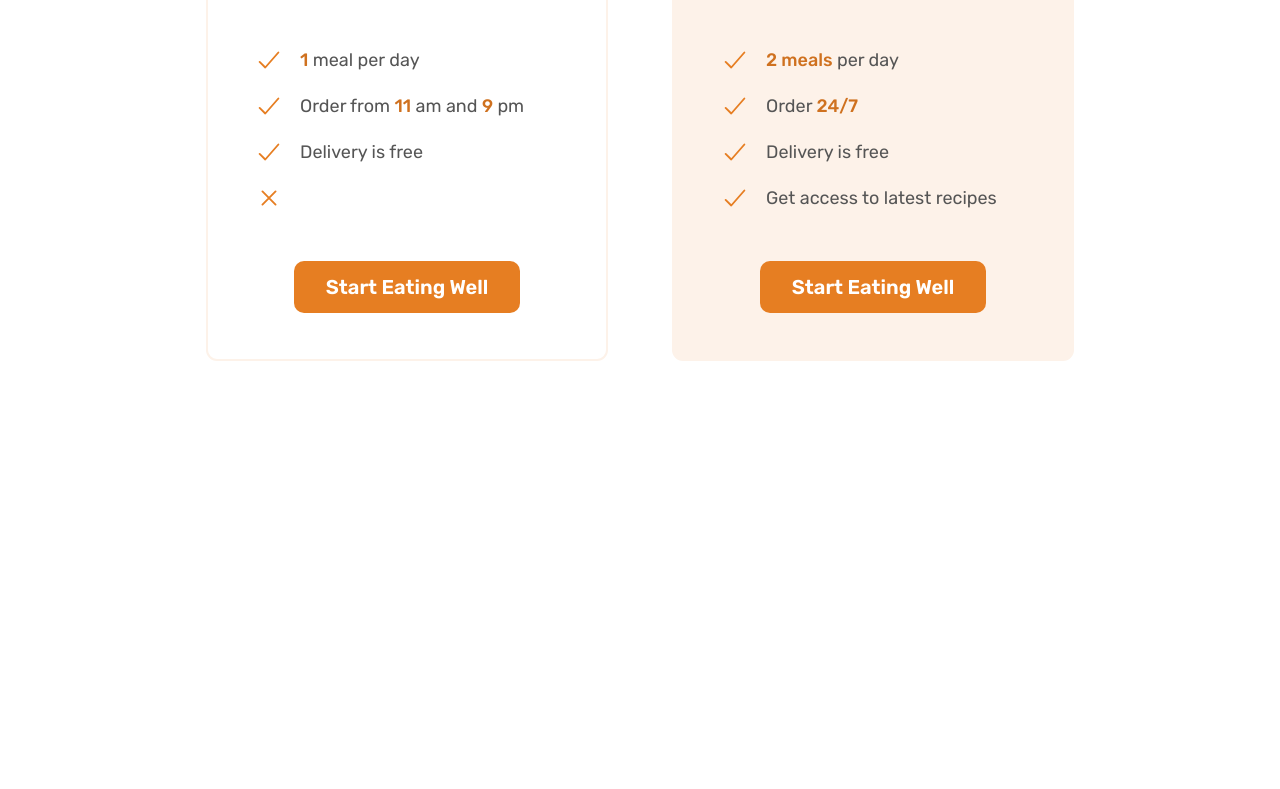
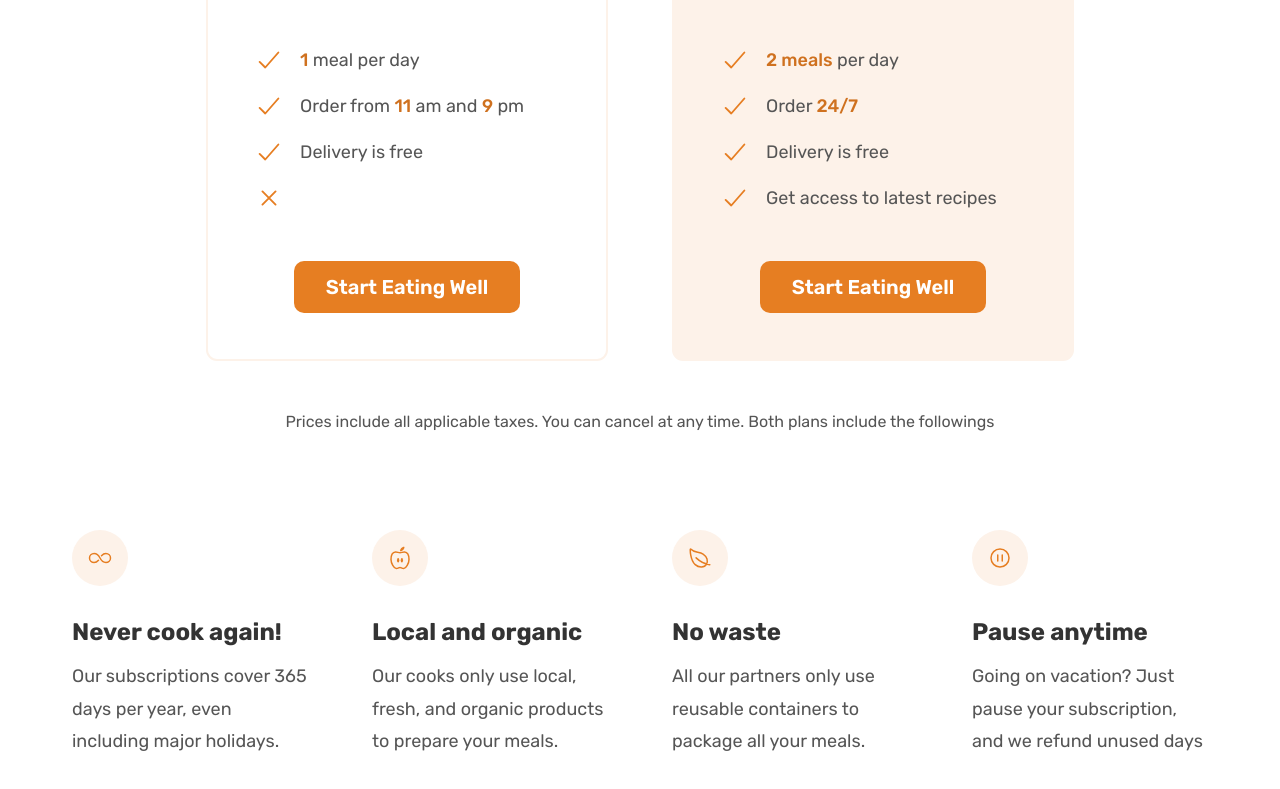
Before and after one commit to srjingole0610/Omnifood_Application, a plain HTML site: page index.html in a window 1280 px wide. Shown: the part 4842-5631 px from the top of the page. Before the commit the page ends 5299 px from the top, so only its background shows below. Drawn offline with nearby package versions, Linux system fonts and the light colour scheme.

Commit message:
Created a feature for pricing section

```diff
--- a/css/general.css
+++ b/css/general.css
@@ -76,8 +76,15 @@ body{
 display: grid;
 row-gap: 9.6rem;
 column-gap: 6.4rem;
+}
 
+.grid:not(:last-child){
+  margin-bottom: 9.6rem;
 }
+
+ .grid--4-cols {
+    grid-template-columns: repeat(4, 1fr);
+    }
 
 .grid--2-cols {
 grid-template-columns: repeat(2, 1fr);
--- a/css/style.css
+++ b/css/style.css
@@ -442,3 +442,33 @@
   text-align: center;
   margin-top: 4.8rem;
 }
+
+.plan-details{
+  font-size: 1.6rem;
+  line-height: 1.6;
+  text-align: center;
+}
+
+
+.feature-icon{
+  color: #e67e22;
+  height: 2.4rem;
+  width: 2.4rem;
+  margin-bottom: 3.2rem;
+  background-color: #fdf2e9;
+  margin-bottom: 3.2rem;
+  padding: 1.6rem;
+  border-radius: 50%;
+}
+
+.feature-title{
+    font-size: 2.4rem;
+    color: #333;
+    font-weight: 700;
+    margin-bottom: 1.6rem;
+}
+
+.feature-text{
+    font-size: 1.8rem;
+    line-height: 1.8;
+}
--- a/index.html
+++ b/index.html
@@ -316,7 +316,7 @@
                     Eating Well without breaking the bank
             </div>
 
-            <div class="container grid grid--2-cols">
+            <div class="container grid grid--2-cols margin-bottom-md">
                 <div class="pricing-plans pricing-plan--starter">
                     <header class="plan-header">
                     <p class="plan-name">Starter</p>
@@ -374,6 +374,42 @@
                 </div>
             </div>
 
+            <div class="container grid ">
+                <aside class="plan-details">
+                    Prices include all applicable taxes. You can cancel at any time. Both plans include the followings
+                </aside>
+            </div>
+
+            <div class="container grid grid--4-cols">
+                <div class="feature">
+                    <ion-icon class="feature-icon"   name="infinite-outline"></ion-icon>
+                    <p class="feature-title">Never cook again!</p>
+                    <p class="feature-text">
+                    Our subscriptions cover 365 days per year, even including major holidays.
+                    </p>
+                    </div>
+                <div class="feature">
+                    <ion-icon class="feature-icon"  name="nutrition-outline"></ion-icon>
+                    <p class="feature-title">Local and organic</p>
+                    <p class="feature-text">
+                        Our cooks only use local, fresh, and organic products to prepare your meals.
+                    </p>
+                    </div>
+                <div class="feature">
+                    <ion-icon class="feature-icon"   name="leaf-outline"></ion-icon>
+                    <p class="feature-title">No waste</p>
+                    <p class="feature-text">
+                        All our partners only use reusable containers to package all your meals.
+                    </p>
+                    </div>
+                <div class="feature">
+                    <ion-icon class="feature-icon"   name="pause-circle-outline"></ion-icon>
+                    <p class="feature-title">Pause anytime</p>
+                    <p class="feature-text">
+                    Going on vacation? Just pause your subscription, and we refund unused days
+                    </p>
+                    </div>
+            </div>
         </section>
 </main>
 
```
